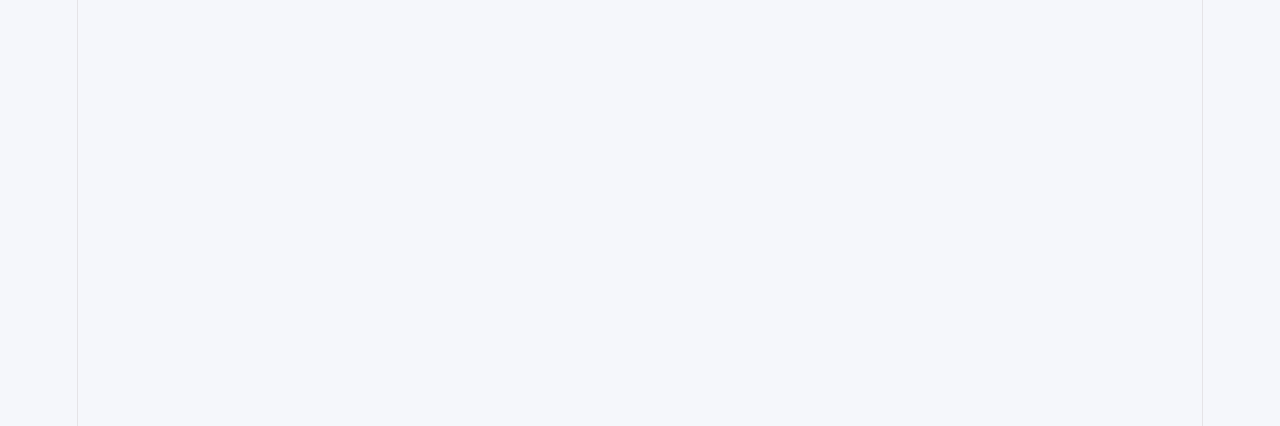
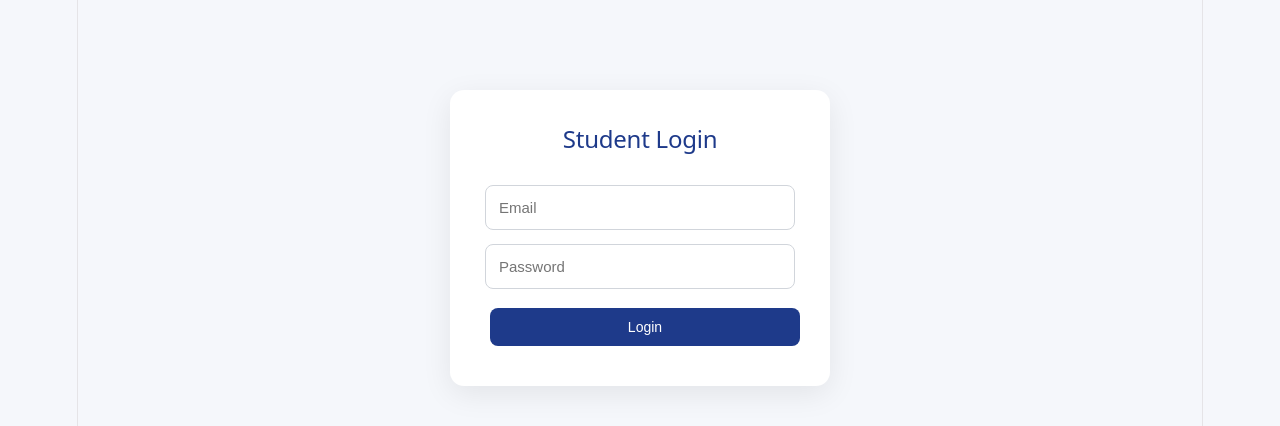
Before and after one commit to Govindmadhav07/smart-college-portal-new, a React (Vite) app: page /#/login in a window 1280 px wide. Shown: the top 426 px of the page. Built offline with nearby package versions, Linux system fonts and the light colour scheme.

Commit message:
Fix GitHub Pages login redirect

```diff
--- a/src/App.jsx
+++ b/src/App.jsx
@@ -1,5 +1,5 @@
 
-import { BrowserRouter, Routes, Route, Link } from 'react-router-dom'
+import { HashRouter, Routes, Route, Link } from 'react-router-dom'
 import Login from './Login'
 import './App.css'
 import Dashboard from './Dashboard'
@@ -116,7 +116,7 @@ function Home() {
 
 function App() {
   return (
-    <BrowserRouter basename="/smart-college-portal-new">
+    <HashRouter>
       <Routes>
         <Route path="/" element={<Home />} />
         <Route path="/login" element={<Login />} />
@@ -270,7 +270,7 @@ function App() {
           }
         />
       </Routes>
-    </BrowserRouter>
+    </HashRouter>
   )
 }
 
--- a/src/Login.jsx
+++ b/src/Login.jsx
@@ -11,7 +11,7 @@ function Login() {
   const [loading, setLoading] = useState(false)
 
   const handleLogin = async () => {
-    if (!login.email || !login.password) {
+    if (!login.email.trim() || !login.password) {
       alert('Please enter email and password')
       return
     }
@@ -21,8 +21,13 @@ function Login() {
     try {
       const res = await fetch(`${API}/auth/login`, {
         method: 'POST',
-        headers: { 'Content-Type': 'application/json' },
-        body: JSON.stringify(login)
+        headers: {
+          'Content-Type': 'application/json'
+        },
+        body: JSON.stringify({
+          email: login.email.trim(),
+          password: login.password
+        })
       })
 
       const data = await res.json()
@@ -37,37 +42,16 @@ function Login() {
         return
       }
 
-      const studentRes = await fetch(`${API}/students`, {
-        headers: {
-          Authorization: `Bearer ${data.token}`
-        }
-      })
-
-      let student = null
-
-      if (studentRes.ok) {
-        const students = await studentRes.json()
-        const list = Array.isArray(students)
-          ? students
-          : students.students || []
-
-        student = list.find(
-          s => s.email?.toLowerCase() === login.email.trim().toLowerCase()
-        )
-      }
-
       localStorage.setItem('token', data.token)
       localStorage.setItem('role', data.role)
-      localStorage.setItem('email', data.email || login.email)
-      localStorage.setItem(
-        'name',
-        student?.name || data.name || 'Student'
-      )
+      localStorage.setItem('email', data.email || login.email.trim())
+      localStorage.setItem('name', data.name || 'Student')
 
-      window.location.href = `${import.meta.env.BASE_URL}dashboard`
+      // HashRouter-compatible redirect
+      window.location.hash = '/dashboard'
     } catch (error) {
       console.error('Login error:', error)
-      alert('Server se connection nahi ho raha. Backend URL aur CORS check karo.')
+      alert('Server connection failed. Please check the backend and CORS.')
     } finally {
       setLoading(false)
     }
@@ -80,6 +64,7 @@ function Login() {
       <input
         type="email"
         placeholder="Email"
+        autoComplete="username"
         value={login.email}
         onChange={e =>
           setLogin({ ...login, email: e.target.value })
@@ -89,10 +74,14 @@ function Login() {
       <input
         type="password"
         placeholder="Password"
+        autoComplete="current-password"
         value={login.password}
         onChange={e =>
           setLogin({ ...login, password: e.target.value })
         }
+        onKeyDown={e => {
+          if (e.key === 'Enter' && !loading) handleLogin()
+        }}
       />
 
       <button onClick={handleLogin} disabled={loading}>
```
